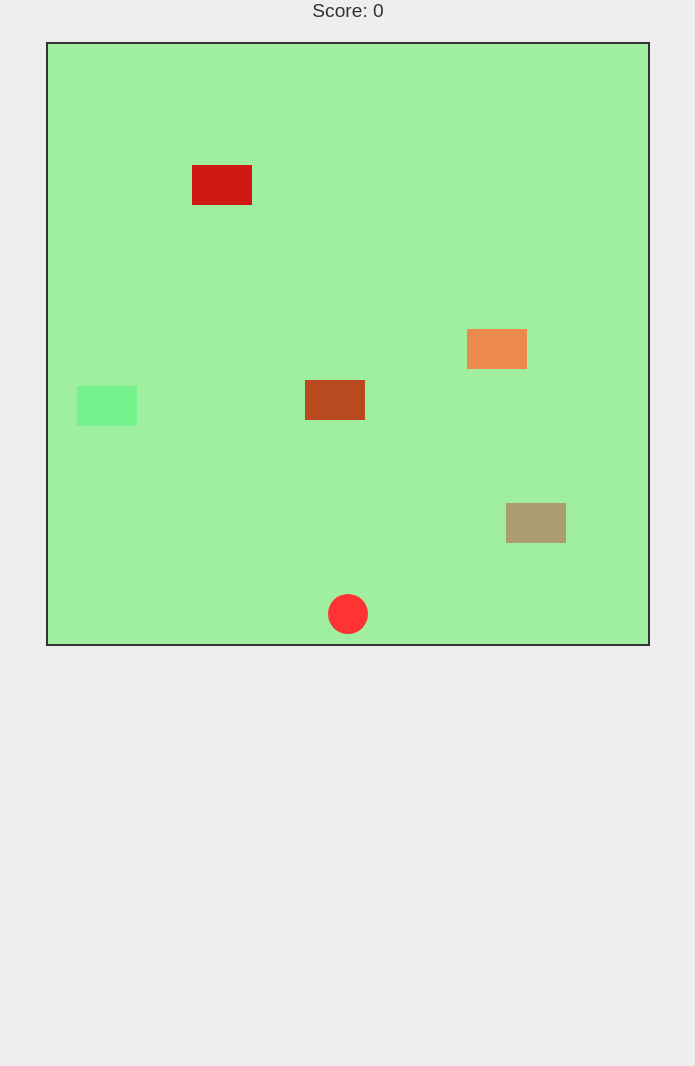
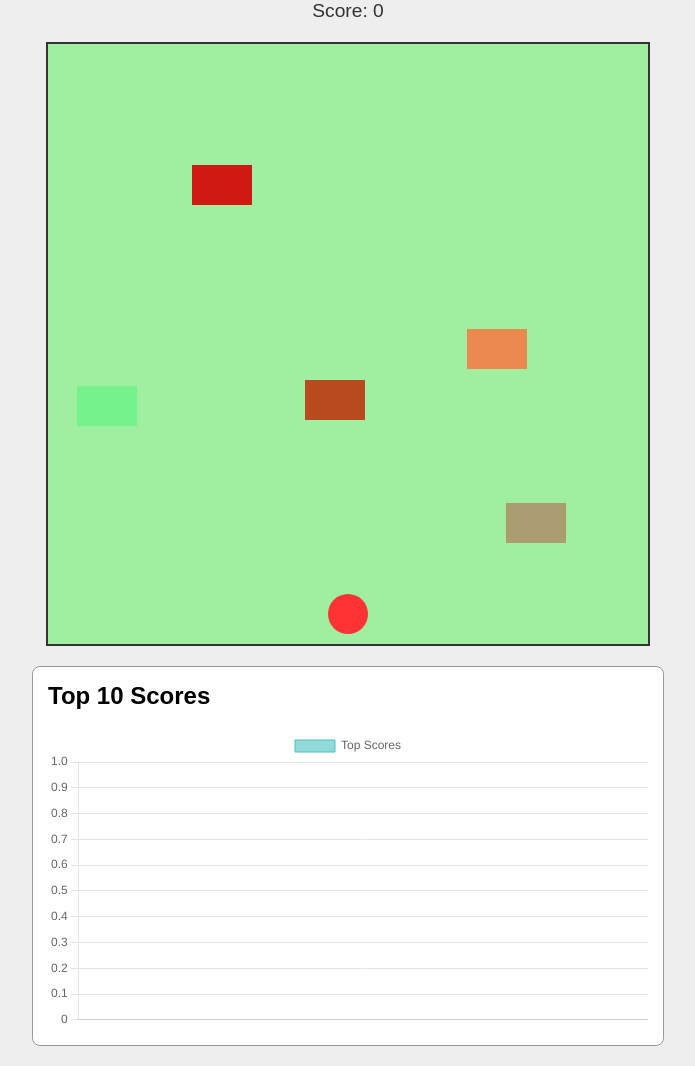
Before and after one commit to rzaman8677/crossy-road, a plain HTML site: page index.html in a window 1280 px wide. Shown: the whole page, without its empty margins (292-987 px from the left). Before the commit the page ends 800 px from the top, so only its background shows below. Drawn offline with nearby package versions, Linux system fonts and the light colour scheme.

Commit message:
Add logic to store top scores and display as a bar graph

```diff
--- a/index.html
+++ b/index.html
@@ -3,7 +3,7 @@
   <head>
     <meta charset="UTF-8" />
     <title>Infinite Crossy</title>
-    <link rel="stylesheet" href="style.css">
+    <link rel="stylesheet" href="style.css" />
   </head>
   <body>
     <div id="score">Score: 0</div>
@@ -12,9 +12,13 @@
     </div>
     <button id="playAgain">Play Again</button>
 
-    <div id="axes"></div>
-    <div id="buttons"></div>
+    <div id="leaderboard">
+      <h2>Top 10 Scores</h2>
+      <ol id="leaderboard-list"></ol>
+      <canvas id="leaderboard-chart" width="600" height="300"></canvas>
+    </div>
 
+    <script src="https://cdn.jsdelivr.net/npm/chart.js"></script>
     <script src="index.js"></script>
   </body>
 </html>
--- a/index.js
+++ b/index.js
@@ -136,6 +136,67 @@ function loop() {
   requestAnimationFrame(loop);
 }
 
+playAgainBtn.addEventListener("click", () => {
+  location.reload();
+});
+
+requestAnimationFrame(loop);
+
+function loadLeaderboard() {
+  return JSON.parse(localStorage.getItem("leaderboard") || "[]");
+}
+
+function saveLeaderboard(board) {
+  localStorage.setItem("leaderboard", JSON.stringify(board.slice(0, 10)));
+}
+
+function updateLeaderboard(newScore) {
+  let board = loadLeaderboard();
+  board.push({ score: newScore, timestamp: new Date().toISOString() });
+  board.sort((a, b) => b.score - a.score);
+  saveLeaderboard(board);
+}
+
+function displayLeaderboard() {
+  const list = document.getElementById("leaderboard-list");
+  const chartCanvas = document.getElementById("leaderboard-chart");
+  const board = loadLeaderboard();
+  list.innerHTML = "";
+
+  board.forEach((entry, index) => {
+    const li = document.createElement("li");
+    const date = new Date(entry.timestamp).toLocaleString();
+    li.textContent = `#${index + 1}: ${entry.score} (${date})`;
+    list.appendChild(li);
+  });
+
+  const labels = board.map((entry, i) => `#${i + 1}`);
+  const data = board.map((entry) => entry.score);
+
+  if (window.leaderboardChart) window.leaderboardChart.destroy();
+
+  window.leaderboardChart = new Chart(chartCanvas, {
+    type: "bar",
+    data: {
+      labels: labels,
+      datasets: [
+        {
+          label: "Top Scores",
+          data: data,
+          backgroundColor: "rgba(75, 192, 192, 0.6)",
+          borderColor: "rgba(75, 192, 192, 1)",
+          borderWidth: 1,
+        },
+      ],
+    },
+    options: {
+      scales: {
+        y: { beginAtZero: true },
+      },
+    },
+  });
+}
+
 function checkCollision() {
   let playerWidth = 38.8,
     playerHeight = 38.8,
@@ -155,16 +216,14 @@ function checkCollision() {
       playerY < carY + carHeight &&
       playerY + playerHeight > carY
     ) {
-      // Collision detected
       gameOver = true;
       scoreDisplay.innerText += " | Game Over!";
       playAgainBtn.style.display = "block";
+
+      updateLeaderboard(score);
+      displayLeaderboard();
     }
   });
 }
 
-playAgainBtn.addEventListener("click", () => {
-  location.reload();
-});
-
-requestAnimationFrame(loop);
+displayLeaderboard();
--- a/style.css
+++ b/style.css
@@ -4,8 +4,9 @@ body {
   background: #eee;
   font-family: sans-serif;
   user-select: none;
-  overflow: hidden;
+  overflow-x: hidden;
 }
+
 #game-container {
   position: relative;
   width: 600px;
@@ -15,6 +16,7 @@ body {
   overflow: hidden;
   border: 2px solid #333;
 }
+
 #player {
   position: absolute;
   width: 40px;
@@ -24,11 +26,13 @@ body {
   left: 280px;
   border-radius: 50%;
 }
+
 .car {
   position: absolute;
   width: 60px;
   height: 40px;
 }
+
 #score {
   width: 600px;
   margin: 0 auto;
@@ -36,6 +40,7 @@ body {
   font-size: 1.2em;
   color: #333;
 }
+
 #axes,
 #buttons {
   margin: 10px auto;
@@ -43,11 +48,13 @@ body {
   font-size: 0.9em;
   line-height: 1.4;
 }
+
 #axes label,
 #buttons label {
   display: block;
   margin: 2px 0;
 }
+
 progress {
   width: 100px;
 }
@@ -63,6 +70,26 @@ progress {
   border-radius: 6px;
   cursor: pointer;
 }
+
 #playAgain:hover {
   background: #555;
 }
+
+
+#leaderboard {
+  max-width: 600px;
+  margin: 20px auto;
+  background: #fff;
+  border: 1px solid #999;
+  padding: 15px;
+  border-radius: 8px;
+}
+
+#leaderboard h2 {
+  margin-top: 0;
+}
+
+#leaderboard-list {
+  margin: 0;
+  padding-left: 20px;
+}
```
